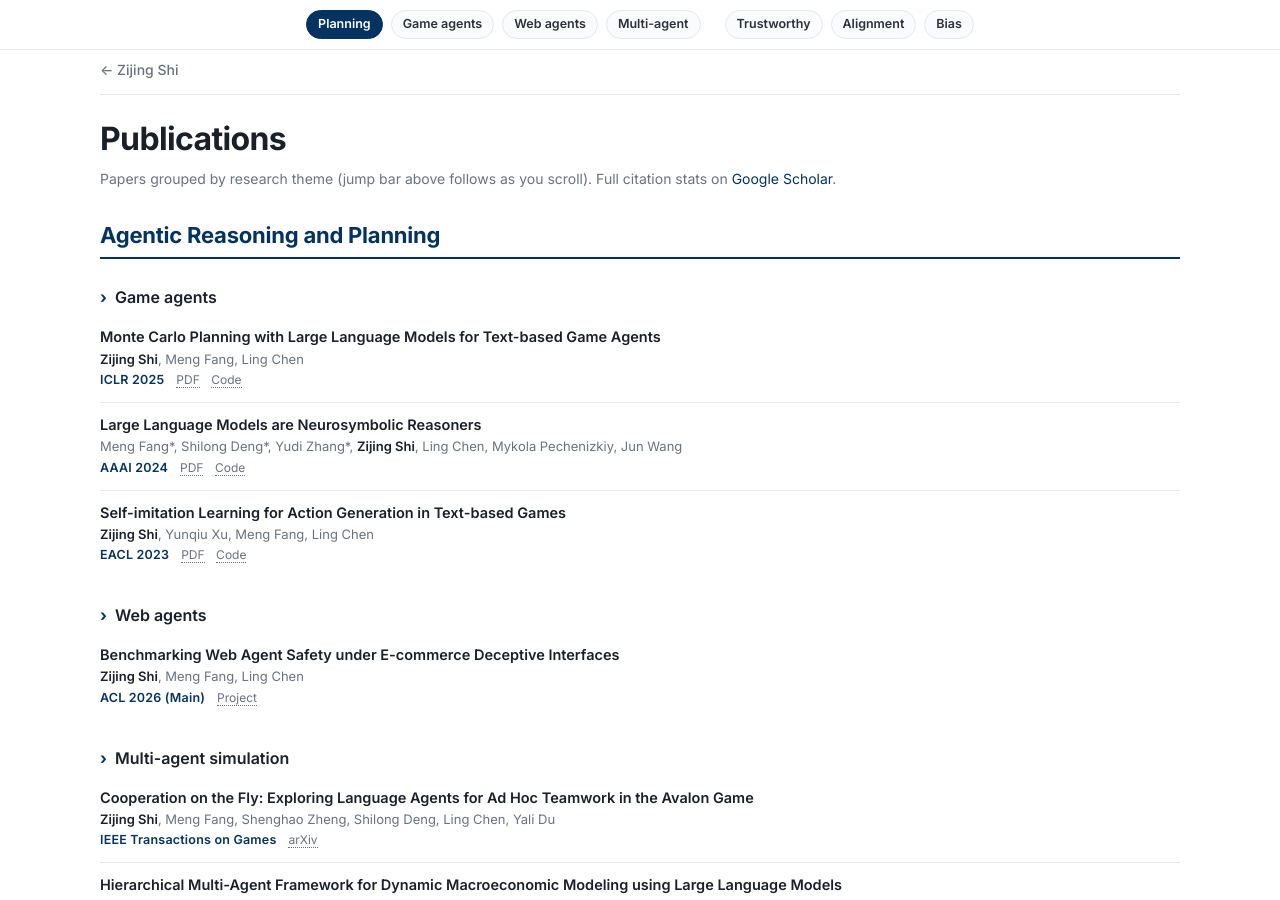
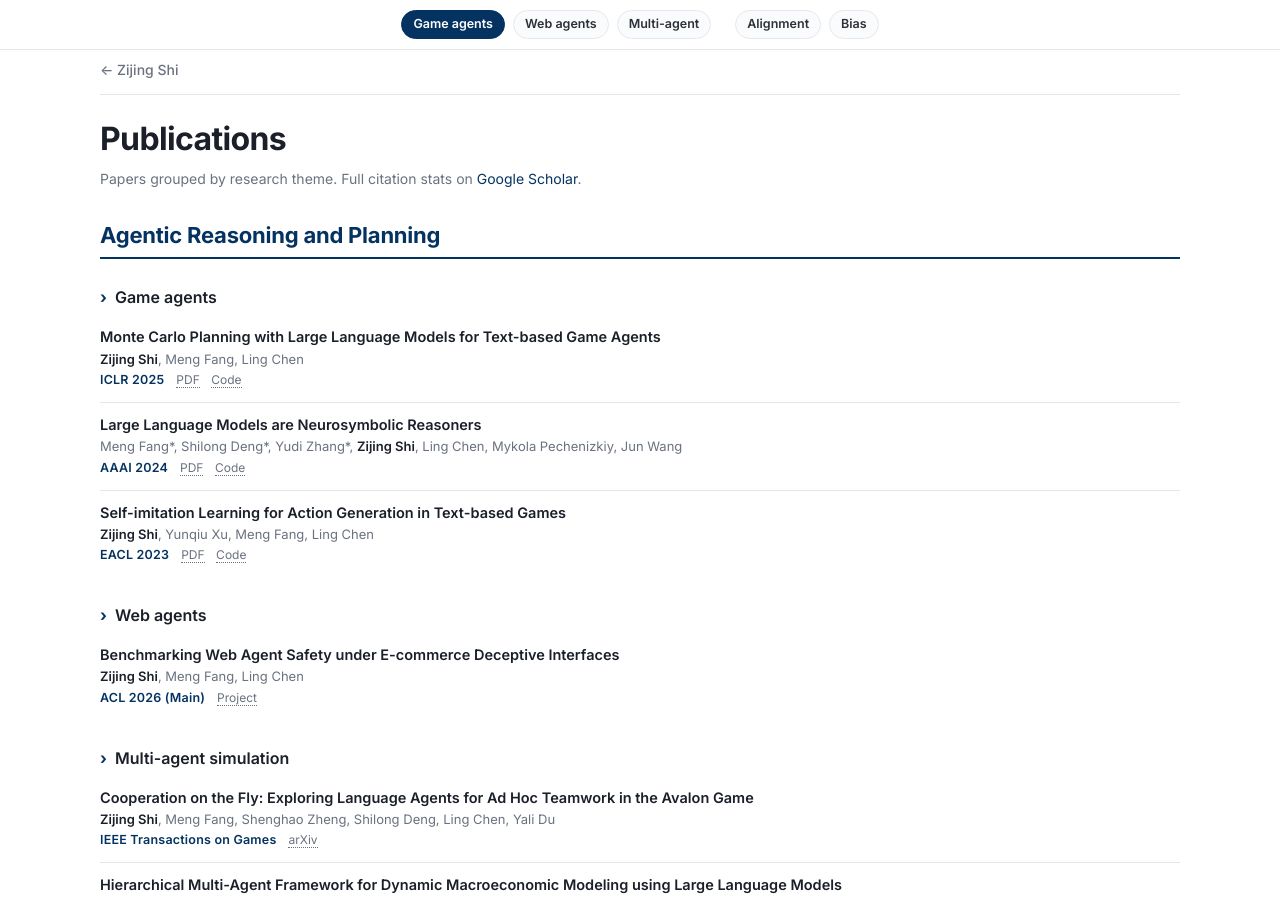
Before and after one commit to winni18/winni18.github.io, a Jekyll site: the page built from papers.md, in a window 1280 px wide and 900 px high. Built offline with Jekyll 4.4.1, drawn with Linux system fonts in a browser that asks for light colours; nearby versions of some CDN libraries; a style sheet for code colours, icons or effects is not loaded.

Commit message:
Update papers.html

```diff
--- a/_layouts/papers.html
+++ b/_layouts/papers.html
@@ -22,12 +22,10 @@
   <body class="papers-page">
 
     <nav class="papers-toc" id="papers-toc" aria-label="Jump to section">
-      <a href="#agentic" class="topic-pill">Planning</a>
       <a href="#game-agents" class="topic-pill">Game agents</a>
       <a href="#web-agents" class="topic-pill">Web agents</a>
       <a href="#multi-agent-simulation" class="topic-pill">Multi-agent</a>
       <span class="topic-pill-spacer" aria-hidden="true"></span>
-      <a href="#trustworthy" class="topic-pill">Trustworthy</a>
       <a href="#value-alignment" class="topic-pill">Alignment</a>
       <a href="#social-bias" class="topic-pill">Bias</a>
     </nav>
@@ -40,7 +38,7 @@
 
       <section class="papers-section">
         <h1 class="page-title">Publications</h1>
-        <p class="page-subtitle">Papers grouped by research theme (jump bar above follows as you scroll). Full citation stats on <a href="https://scholar.google.com/citations?user=dIIHQaMAAAAJ&hl=en" target="_blank" rel="noopener">Google Scholar</a>.</p>
+        <p class="page-subtitle">Papers grouped by research theme. Full citation stats on <a href="https://scholar.google.com/citations?user=dIIHQaMAAAAJ&hl=en" target="_blank" rel="noopener">Google Scholar</a>.</p>
 
         {{ content }}
       </section>
```
